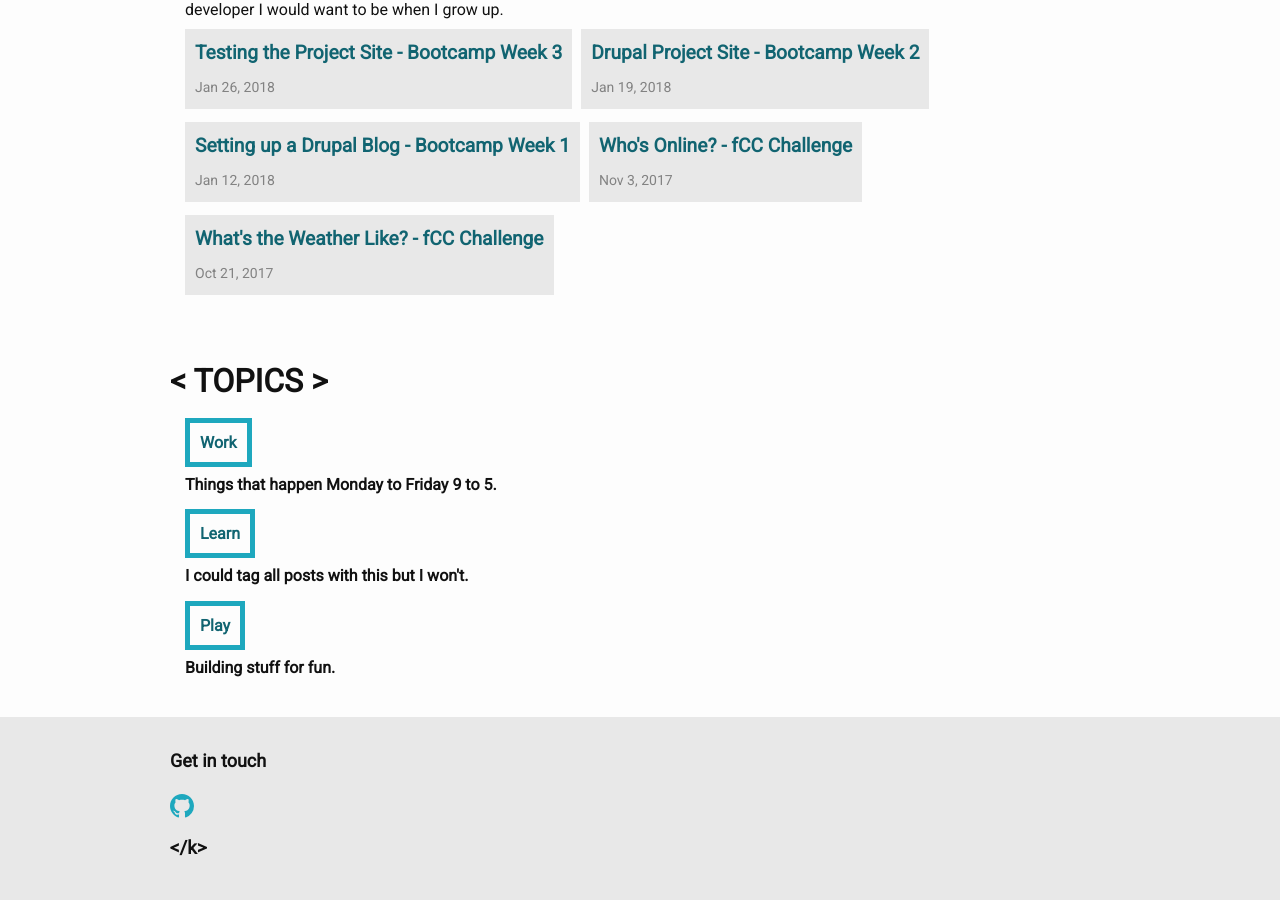
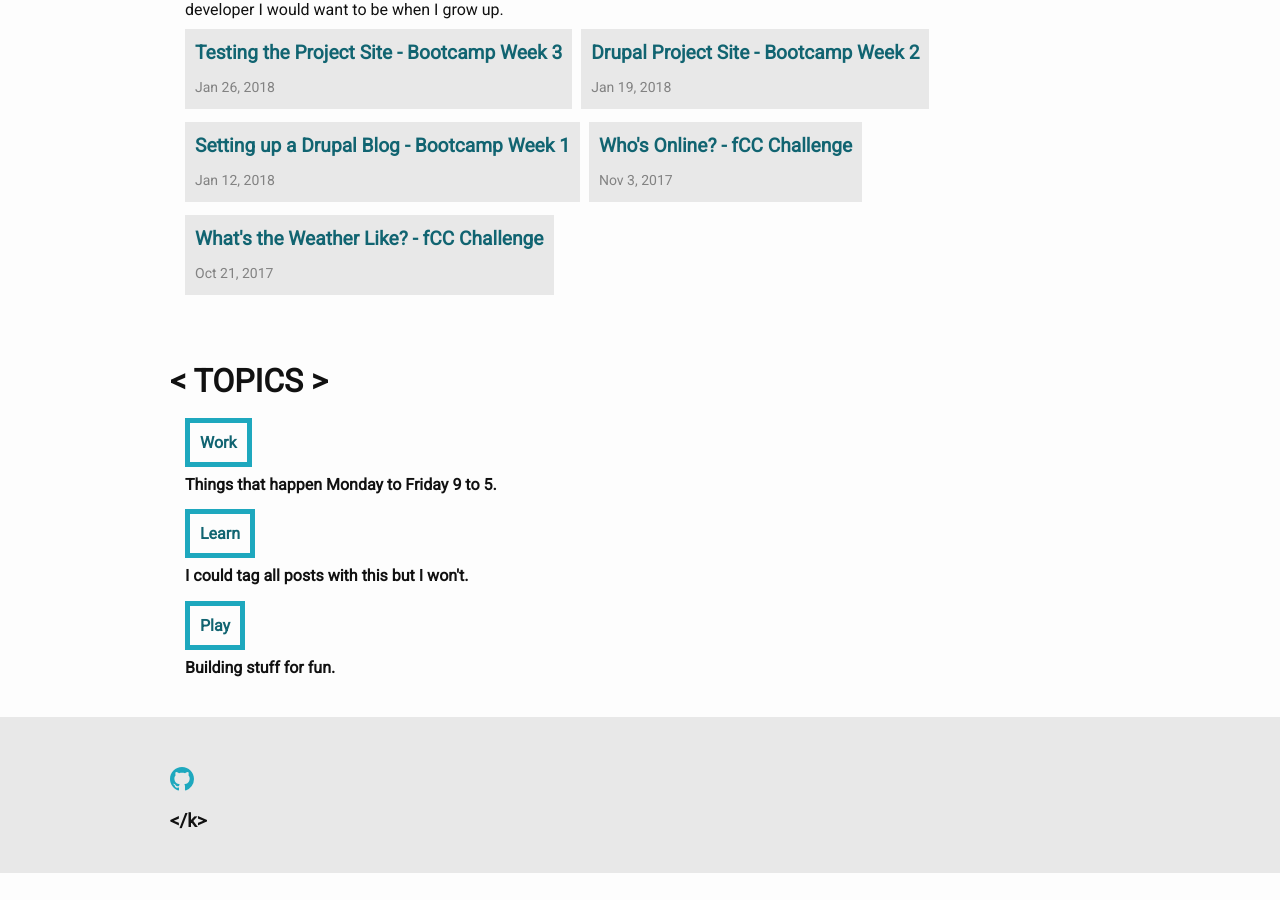
Before and after one commit to krisztin/krisztin.github.io, a Jekyll site: the page built from index.md, in a window 1280 px wide and 900 px high, scrolled down 1538 px. Built offline with Jekyll 4.4.1, drawn with Linux system fonts in a browser that asks for light colours; nearby versions of some CDN libraries; after the commit the page ends 2411 px from its top, so only the background shows below that.

Commit message:
footer content update

```diff
--- a/_includes/footer.html
+++ b/_includes/footer.html
@@ -1,10 +1,5 @@
 <footer class="site-footer h-card">
-  <data class="u-url" href="{{ " / " | relative_url }}"></data>
-
   <div class="wrapper">
-
-    <h2 class="footer-heading">Get in touch</h2>
-
     <div class="footer-col-wrapper">
       <div class="footer-col footer-col-1">
         {%- include social.html -%}
```
